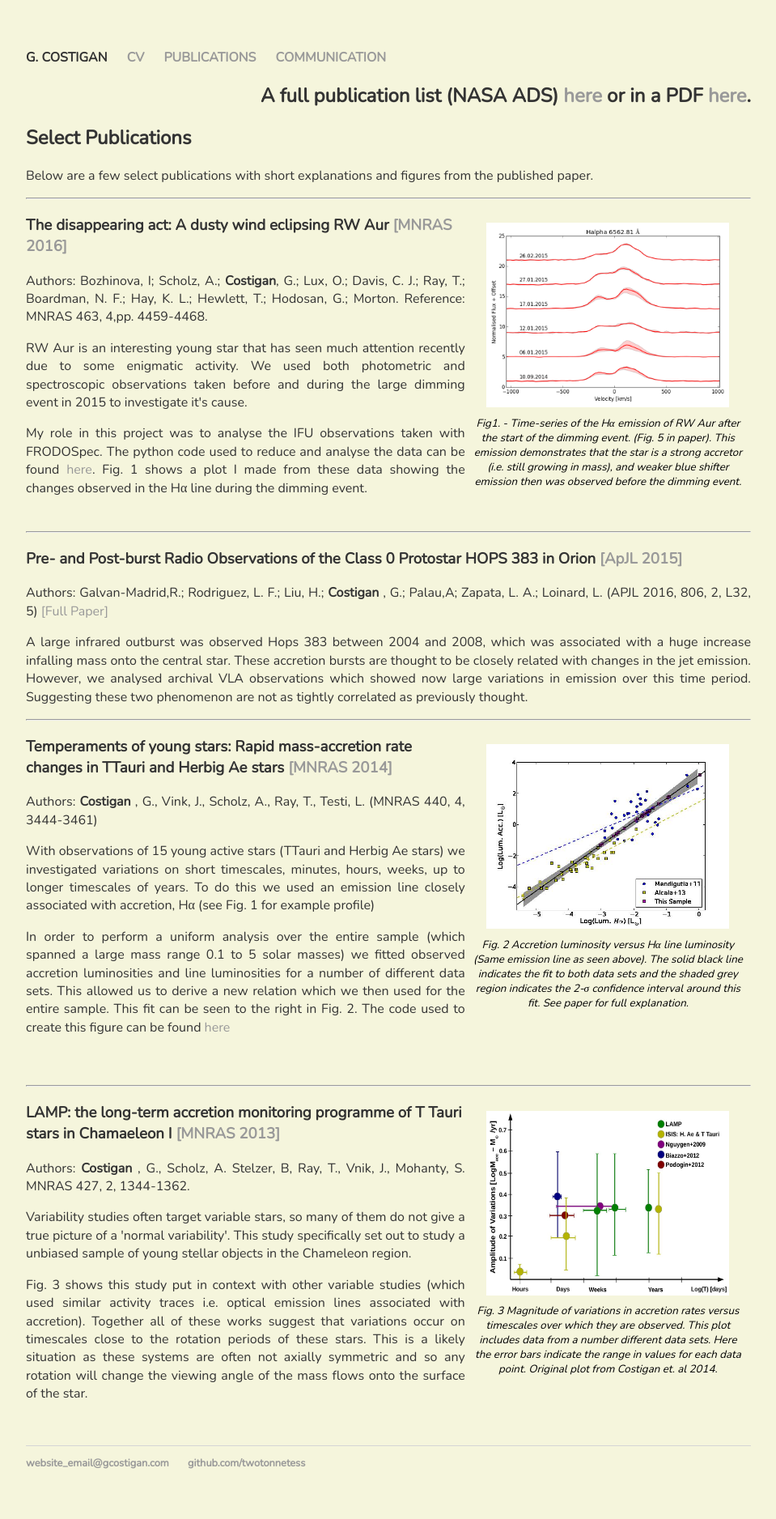
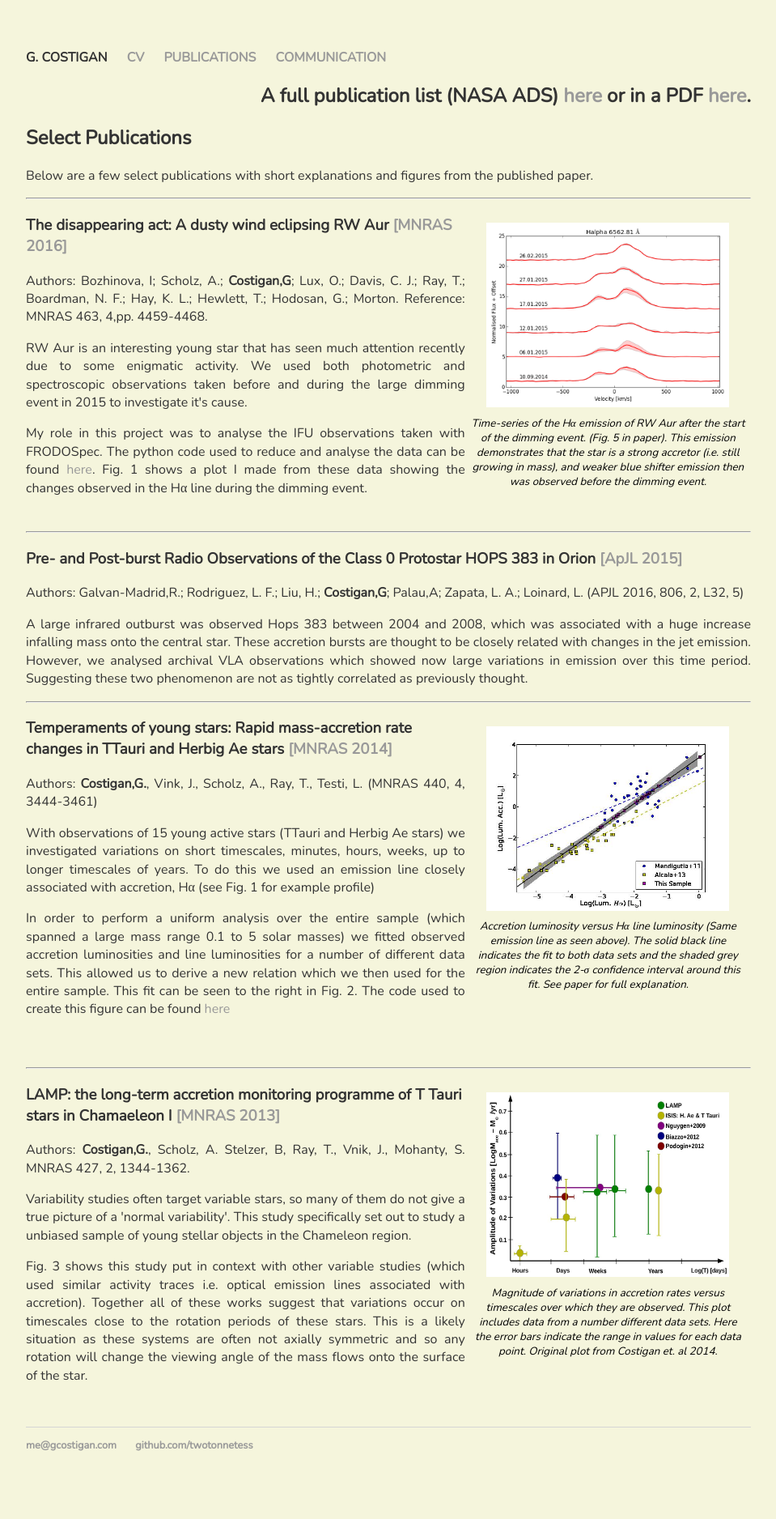
Before and after one commit to twotonnetess/twotonnetess.github.io, a Jekyll site: the page built from publications/index.html, in a window 1280 px wide. Shown: the whole page at 81% size, without its empty margins (160-1119 px from the left). Built offline with Jekyll 4.4.1, drawn with Linux system fonts in a browser that asks for light colours; after the commit the page ends 1854 px from its top, so only the background shows below that.

Commit message:
missing favicon

```diff
--- a/_layouts/default.html
+++ b/_layouts/default.html
@@ -6,7 +6,7 @@
 			<link rel="stylesheet" type="text/css" href="/css/main.css">
 
 			<link href="https://fonts.googleapis.com/css?family=Lora|Nunito" rel="stylesheet">
-			<link rel="shortcut icon" href="favicon.ico" type="image/x-icon">
+			<link rel="shortcut icon" href="/favicon.ico" type="image/x-icon">
 
 
 	    	<style type="text/css" media="screen">
@@ -100,7 +100,7 @@
 			<footer>
 
 	    		<ul>
-	        		<li><a href="mailto:website_email@gcostigan.com">website_email@gcostigan.com</a></li>
+	        		<li><a href="mailto:me@gcostigan.com">me@gcostigan.com</a></li>
 	        		<li><a href="https://github.com/twotonnetess">github.com/twotonnetess</a></li>
 				</ul>
 			</footer>
--- a/publications/index.html
+++ b/publications/index.html
@@ -19,11 +19,11 @@ Below are a few select publications with short explanations and figures from the
 <p>
  <figure>
 <img src="images/RWAUR_Ha_timeseries_part2.png" alt="Halpha time series during eclipse." style="width:300px;height:228px;padding-left:1em;padding-right:1em";>
-<figcaption> Fig1. - Time-series of the Hα emission of RW Aur after the start of the dimming event. (Fig. 5 in paper). This emission demonstrates that the star is a strong accretor (i.e. still growing in mass), and weaker blue shifter emission then was observed before the dimming event. </figcaption>
+<figcaption> Time-series of the Hα emission of RW Aur after the start of the dimming event. (Fig. 5 in paper). This emission demonstrates that the star is a strong accretor (i.e. still growing in mass), and weaker blue shifter emission then was observed before the dimming event. </figcaption>
 </figure>
 
 <h3> The disappearing act: A dusty wind eclipsing RW Aur <a href="http://adsabs.harvard.edu/abs/2016MNRAS.463.4459B">[MNRAS 2016]</a> </h3>
-<p> Authors: Bozhinova, I; Scholz, A.; <b>Costigan</b>, G.; Lux, O.; Davis, C. J.; Ray, T.; Boardman, N. F.; Hay, K. L.; Hewlett, T.; Hodosan, G.; Morton.
+<p> Authors: Bozhinova, I; Scholz, A.; <b>Costigan,G</b>; Lux, O.; Davis, C. J.; Ray, T.; Boardman, N. F.; Hay, K. L.; Hewlett, T.; Hodosan, G.; Morton.
 Reference: MNRAS 463, 4,pp. 4459-4468. </p>
 
 
@@ -44,7 +44,7 @@ Reference: MNRAS 463, 4,pp. 4459-4468. </p>
 <p>
 
 <h3>  Pre- and Post-burst Radio Observations of the Class 0 Protostar HOPS 383 in Orion <a href="http://adsabs.harvard.edu/abs/2015ApJ...806L..32G "> [ApJL 2015] </a> </h3>
-<p> Authors: Galvan-Madrid,R.; Rodriguez, L. F.; Liu, H.; <b> Costigan </b>, G.; Palau,A; Zapata, L. A.; Loinard, L. (APJL 2016, 806,  2, L32, 5) <a href=" http://adsabs.harvard.edu/abs/2015ApJ...806L..32G"> [Full Paper]</a> </p>
+<p> Authors: Galvan-Madrid,R.; Rodriguez, L. F.; Liu, H.; <b> Costigan,G</b>; Palau,A; Zapata, L. A.; Loinard, L. (APJL 2016, 806,  2, L32, 5)</p>
 
 <p> A large infrared outburst was observed Hops 383 between 2004 and 2008, which was associated with a huge increase infalling mass onto the central star. These accretion bursts are thought to be closely related with changes in the jet emission. However, we analysed archival VLA observations which showed now large variations in emission over this time period.
 Suggesting these two phenomenon are not as tightly correlated as previously thought.
@@ -57,11 +57,11 @@ Suggesting these two phenomenon are not as tightly correlated as previously thou
 <figure>
 <img src="images/Mdot_chrome_removal_newfit.jpeg" alt="Luminosity to Accretion rate fit." style="width:300px;height:228px;padding-left:1em;padding-right:1em";>
 <figcaption>
-Fig. 2 Accretion luminosity versus Hα line luminosity (Same emission line as seen above). The solid black line indicates the fit to both data sets and the shaded grey region indicates the 2-σ confidence interval around this fit. See paper for full explanation.
+Accretion luminosity versus Hα line luminosity (Same emission line as seen above). The solid black line indicates the fit to both data sets and the shaded grey region indicates the 2-σ confidence interval around this fit. See paper for full explanation.
 </figcaption>
 </figure>
 <h3> Temperaments of young stars: Rapid mass-accretion rate changes in TTauri and Herbig Ae stars <a href="http://adsabs.harvard.edu/abs/2014MNRAS.440.3444C"> [MNRAS 2014]</a> </h3>
-<p> Authors: <b> Costigan </b>, G., Vink, J.,  Scholz, A., Ray, T., Testi, L. (MNRAS 440, 4, 3444-3461) </p>
+<p> Authors: <b> Costigan,G.</b>, Vink, J.,  Scholz, A., Ray, T., Testi, L. (MNRAS 440, 4, 3444-3461) </p>
 
 
 <p> With observations of 15 young active stars (TTauri and Herbig Ae stars) we investigated variations on short timescales, minutes, hours, weeks, up to longer timescales of years. To do this we used an emission line closely associated with accretion, Hα (see Fig. 1 for example profile) </p>
@@ -81,12 +81,12 @@ Fig. 2 Accretion luminosity versus Hα line luminosity (Same emission line as se
 <figure>
 <img src="images/var_plot_2014.jpg" alt="Variations in accretion rates versus timescales." style="width:300px;height:228px;padding-left:1em;padding-right:1em";>
 <figcaption>
-Fig. 3 Magnitude of variations in accretion rates versus timescales over which they are observed. This plot includes data from a number different data sets. Here the error bars indicate the range in values for each data point. Original plot from Costigan et. al 2014.
+Magnitude of variations in accretion rates versus timescales over which they are observed. This plot includes data from a number different data sets. Here the error bars indicate the range in values for each data point. Original plot from Costigan et. al 2014.
 </figcaption>
 </figure>
 
 <h3>LAMP: the long-term accretion monitoring programme of T Tauri stars in Chamaeleon I <a href="http://adsabs.harvard.edu/abs/2012MNRAS.427.1344C"> [MNRAS 2013] </a></h3>
-<p> Authors: <b> Costigan </b>, G., Scholz, A. Stelzer, B, Ray, T., Vnik, J., Mohanty, S.
+<p> Authors: <b> Costigan,G.</b>, Scholz, A. Stelzer, B, Ray, T., Vnik, J., Mohanty, S.
 MNRAS 427, 2, 1344-1362. </p>
 
 
```
Also changed, not shown: blog/atom.xml (deleted, +0 -27 lines), blog/index.html (deleted, +0 -11 lines), index.md (+1 -1 lines), cv/favicon.ico (deleted), favicon.ico, favicon_rocket_colour.ico (renamed from about/favicon.ico), publications/favicon.ico (deleted).
